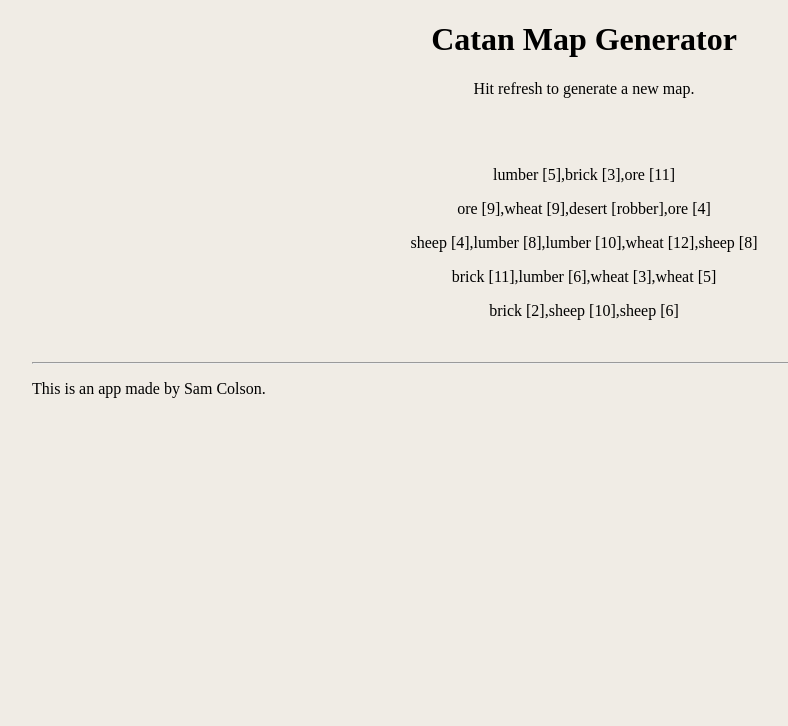
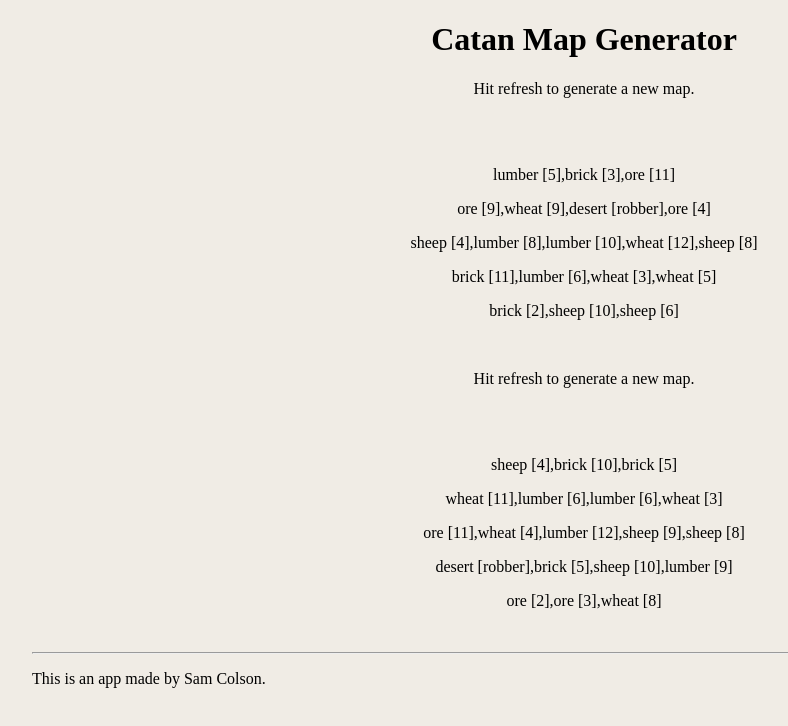
Before and after one commit to samcolson4/react-catan, a React (Create React App) app in the folder catan/: page / in a window 1280 px wide. Shown: the top 726 px of the page, without its empty margins (56-844 px from the left). Built offline with nearby package versions, Linux system fonts and the light colour scheme.

Commit message:
Add image generator

```diff
--- a/catan/src/components/App.js
+++ b/catan/src/components/App.js
@@ -1,5 +1,6 @@
 import Header from './header/Header.js'
-import TextGenerator from './generator/textGenerator/Generator.js'
+import TextGenerator from './generator/textGenerator/textGenerator.js'
+import ImageGenerator from './generator/imageGenerator/imageGenerator.js'
 import About from './about/About.js'
 import './app.css'
 
@@ -8,6 +9,7 @@
     <div className="App">
       <Header />
       <TextGenerator />
+      <ImageGenerator />
       <About />
     </div>
   )}
--- /dev/null
+++ b/catan/src/components/generator/imageGenerator/imageGenerator.js
@@ -0,0 +1,67 @@
+import GeneratorLogic from '../Generator-logic.js'
+
+function ImageGenerator() {
+
+  let hexes = ["wheat", "wheat", "wheat", "wheat", "ore", "ore", "ore", "brick", "brick", "brick", "sheep", "sheep", "sheep", "sheep", "lumber", "lumber", "lumber", "lumber", "desert"]
+
+  let numbers = [5, 2, 6, 3, 8, 10, 9, 12, 11, 4, 8, 10, 9, 4, 5, 6, 3, 11]
+
+  let ports = ["sheep", "lumber", "ore", "wheat", "three", "three", "three", "three"]
+
+  let generator = new GeneratorLogic(hexes, numbers, ports, "desert", "robber")
+  generator.makeMap()
+
+  return (
+    <div className="Generator-Text">
+      <p>Hit refresh to generate a new map.</p>
+      <br></br>
+      <br></br>
+
+      <div id="row_one">
+        <p>
+          { generator.boardHexes[0] } [{ generator.boardNumbers[0] }],
+          { generator.boardHexes[1] } [{ generator.boardNumbers[1] }],
+          { generator.boardHexes[2] } [{ generator.boardNumbers[2] }]
+        </p>
+      </div>
+
+      <div id="row_two">
+        <p>
+          { generator.boardHexes[3] } [{ generator.boardNumbers[3] }],
+          { generator.boardHexes[4] } [{ generator.boardNumbers[4] }],
+          { generator.boardHexes[5] } [{ generator.boardNumbers[5] }],
+          { generator.boardHexes[6] } [{ generator.boardNumbers[6] }]
+        </p>
+      </div>
+
+      <div id="row_three">
+        <p>
+          { generator.boardHexes[7] } [{ generator.boardNumbers[7] }],
+          { generator.boardHexes[8] } [{ generator.boardNumbers[8] }],
+          { generator.boardHexes[9] } [{ generator.boardNumbers[9] }],
+          { generator.boardHexes[10] } [{ generator.boardNumbers[10] }],
+          { generator.boardHexes[11] } [{ generator.boardNumbers[11] }]
+        </p>
+      </div>
+
+      <div id="row_four">
+        <p>
+          { generator.boardHexes[12] } [{ generator.boardNumbers[12] }],
+          { generator.boardHexes[13] } [{ generator.boardNumbers[13] }],
+          { generator.boardHexes[14] } [{ generator.boardNumbers[14] }],
+          { generator.boardHexes[15] } [{ generator.boardNumbers[15] }]
+        </p>
+      </div>
+
+      <div id="row_five">
+        <p>
+          { generator.boardHexes[16] } [{ generator.boardNumbers[16] }],
+          { generator.boardHexes[17] } [{ generator.boardNumbers[17] }],
+          { generator.boardHexes[18] } [{ generator.boardNumbers[18] }]
+        </p>
+      </div>
+      <br></br>
+    </div>
+  )}
+
+export default ImageGenerator;
```
Also changed, not shown: catan/src/components/generator/textGenerator/textGenerator.js (renamed from catan/src/components/generator/textGenerator/Generator.js), 1 other file (tests, documents, lock files or other folders).
